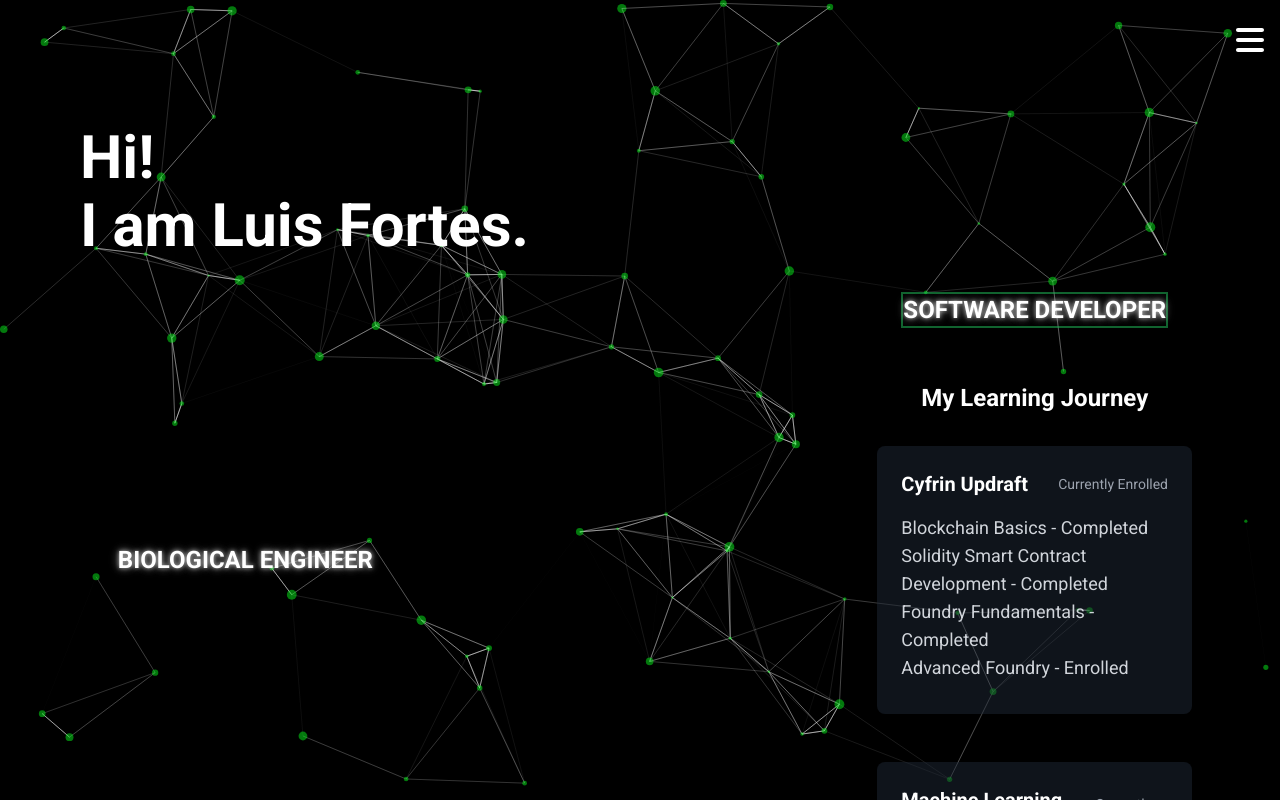
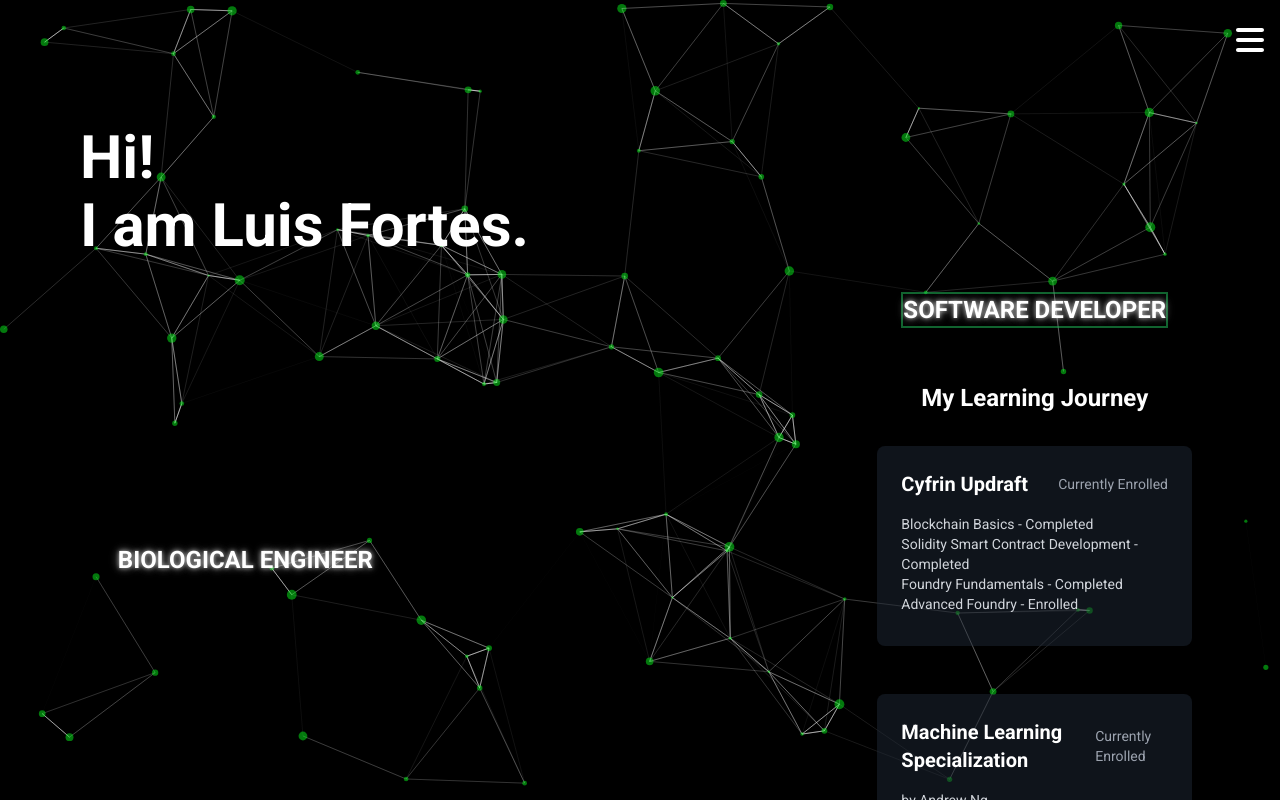
Before and after one commit to 0xfortes/Personal-CV, a Next.js app: page / in a window 1280 px wide. Both pictures are taken after a click on the button "SOFTWARE DEVELOPER". Shown: the top 800 px of the page. Built offline with nearby package versions, Linux system fonts and the light colour scheme.

Commit message:
Updated SW RoleInfo

```diff
--- a/components/RoleInfo.js
+++ b/components/RoleInfo.js
@@ -82,7 +82,7 @@ const RoleInfo = ({ role, isActive }) => {
                 <h3 className="text-xl font-semibold">{course.title}</h3>
                 <span className="text-sm text-gray-400">{course.date}</span>
               </div>
-              <div className="text-lg text-gray-300 mb-2">
+              <div className="text-sm text-gray-300 mb-2">
                 {Array.isArray(course.subtitle)
                   ? course.subtitle.map((item, i) => <div key={i}>{item}</div>)
                   : course.subtitle}
```
